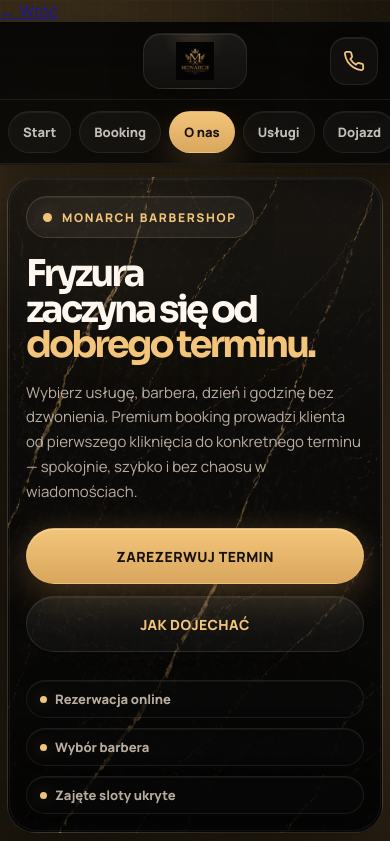
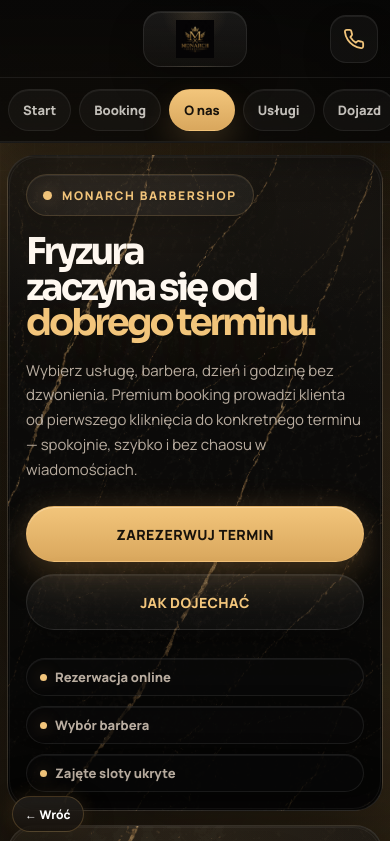
Before and after one commit to 1exuryai-art/COPY1, a website: page index.html in a window 390 px wide. Shown: the top 841 px of the page. Drawn offline with Linux system fonts and the light colour scheme.

Commit message:
Update style.css

```diff
--- a/style.css
+++ b/style.css
@@ -1577,3 +1577,60 @@
     scroll-behavior: auto !important;
   }
 }
+
+.portfolio-back {
+  position: fixed;
+  top: 16px;
+  left: 16px;
+  z-index: 9999;
+
+  height: 44px;
+  padding: 0 16px;
+
+  display: flex;
+  align-items: center;
+
+  border-radius: 999px;
+
+  font-size: 13px;
+  font-weight: 800;
+
+  text-decoration: none;
+  color: #fff;
+
+  background:
+    linear-gradient(180deg, rgba(255,255,255,0.08), rgba(255,255,255,0.02)),
+    rgba(15, 10, 5, 0.65);
+
+  backdrop-filter: blur(14px);
+  -webkit-backdrop-filter: blur(14px);
+
+  border: 1px solid rgba(214,166,92,0.25);
+
+  box-shadow:
+    0 12px 30px rgba(0,0,0,0.4),
+    0 0 20px rgba(214,166,92,0.15);
+}
+
+/* hover — легкий золотой эффект */
+.portfolio-back:hover {
+  transform: translateY(-2px);
+  border-color: rgba(214,166,92,0.5);
+  box-shadow:
+    0 16px 40px rgba(0,0,0,0.5),
+    0 0 30px rgba(214,166,92,0.25);
+}
+
+/* 📱 мобилка */
+@media (max-width: 900px) {
+  .portfolio-back {
+    top: auto;
+    bottom: 12px;
+    left: 12px;
+
+    height: 36px;
+    padding: 0 12px;
+
+    font-size: 12px;
+  }
+}
```
